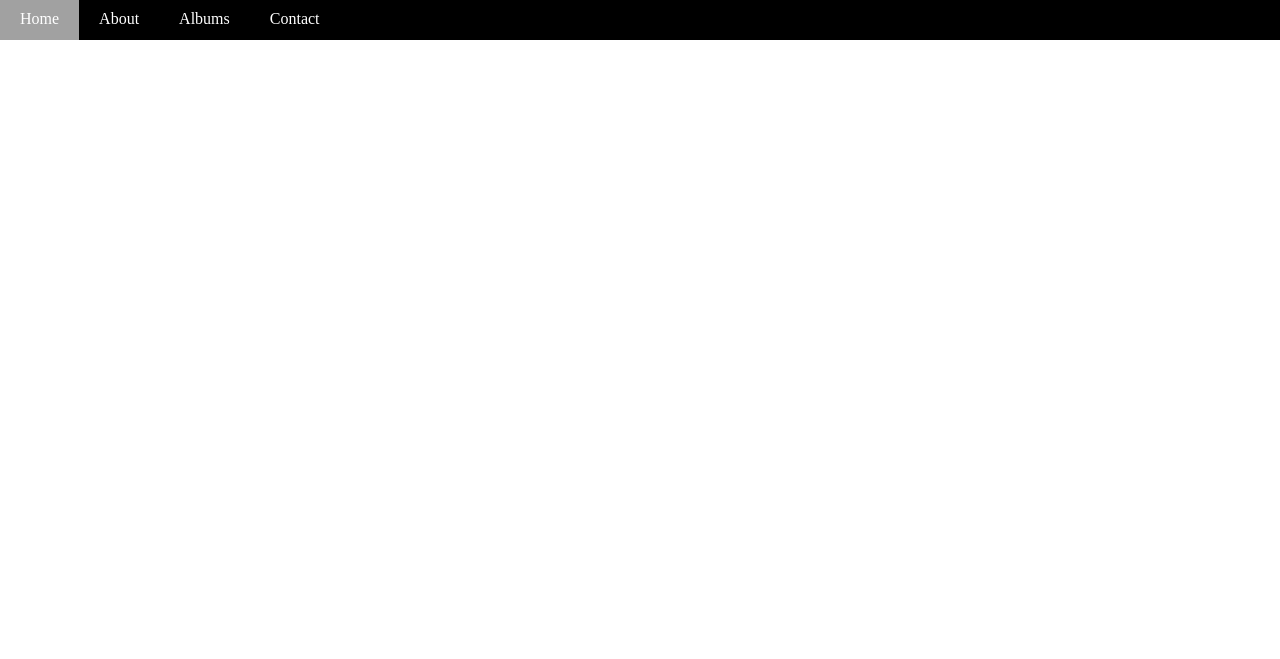
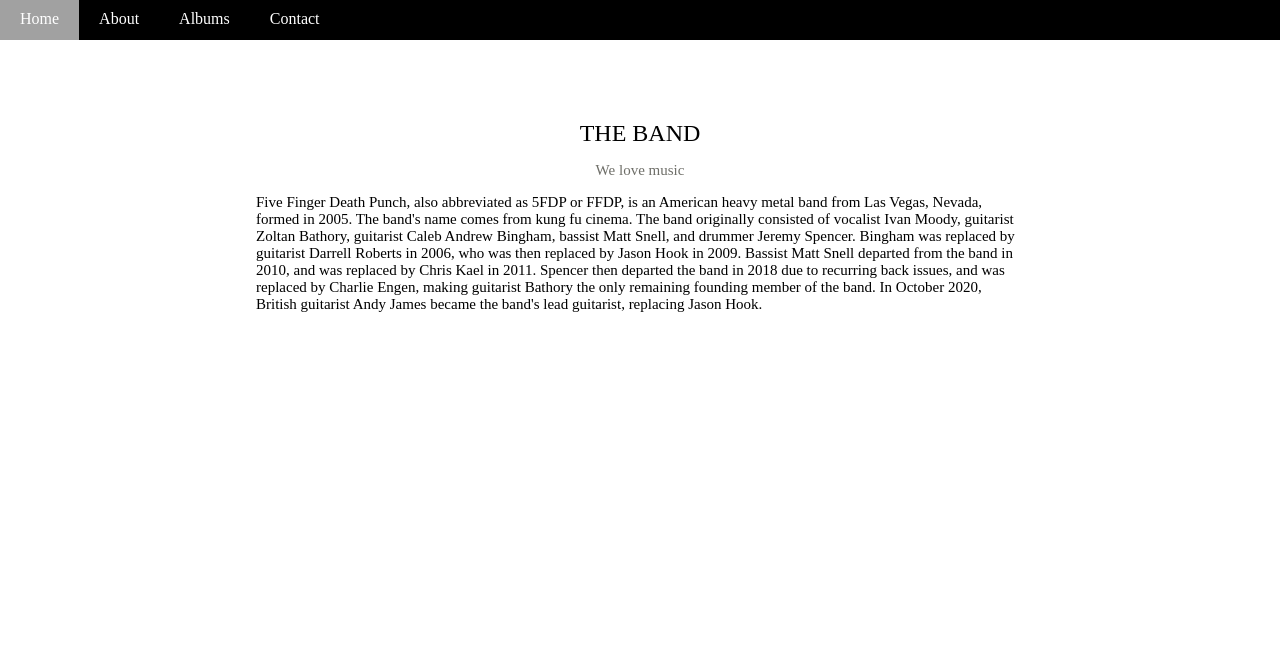
Before and after one commit to LiziEdgecom/php-html, a PHP site: page /About.html in a window 1280 px wide. Shown: the top 659 px of the page. Run offline with PHP 8.4, Linux system fonts and the light colour scheme.

Commit message:
added about and work on albums

```diff
--- a/src/About.html
+++ b/src/About.html
@@ -5,6 +5,8 @@
     <meta charset="UTF-8">
     <title>About he Band</title>
     <link href="Styles/layout.css" rel="stylesheet" />
+    <link href="Styles/About_layout.css" rel="stylesheet" />
+
 </head>
 <body>
 <div class="navigationBar">
@@ -24,5 +26,18 @@
 
     </ul>
 </div>
+<div class="header">
+    <h2>The band</h2>
+    <p>We love music</p>
+    <div class="text-band">
+    <p class="subtitle">Five Finger Death Punch, also abbreviated as 5FDP or FFDP, is an American heavy metal band from Las Vegas, Nevada, formed in 2005. The band's name comes from kung fu cinema.
+        The band originally consisted of vocalist Ivan Moody, guitarist Zoltan Bathory, guitarist Caleb Andrew Bingham, bassist Matt Snell, and drummer Jeremy Spencer.
+        Bingham was replaced by guitarist Darrell Roberts in 2006, who was then replaced by Jason Hook in 2009.
+        Bassist Matt Snell departed from the band in 2010, and was replaced by Chris Kael in 2011.
+        Spencer then departed the band in 2018 due to recurring back issues, and was replaced by Charlie Engen, making guitarist Bathory the only remaining founding member of the band.
+        In October 2020, British guitarist Andy James became the band's lead guitarist, replacing Jason Hook. </p>
+</div>
+</div>
+
 </body>
 </html>
--- /dev/null
+++ b/src/Styles/About_layout.css
@@ -0,0 +1,28 @@
+.header{
+    width: 100vw;
+    height: 540px;
+    background-color: white;
+}
+
+.header p{
+    color: #6e6e68;
+    text-align: center;
+    font-size: 15px;
+    font-weight: 200;
+    margin-top: 15px;
+    margin-bottom: 15px;
+}
+.header h2{
+    color: black;
+    text-transform: uppercase;
+    text-align: center;
+    font-weight: 200;
+    margin-top: 80px;
+}
+
+.text-band p.subtitle {
+    color: black;
+    text-align: left;
+    margin-left: 20vw;
+    margin-right: 20vw;
+}
--- a/src/Styles/layout.css
+++ b/src/Styles/layout.css
@@ -39,21 +39,10 @@ html * {
 }
 
 .banner{
+
     position:relative;
     width: 100vw;
     height: auto;
-}
-.banner-text-min p {
-    font-family: Calibri, serif;
-    font-size:20px;
-}
-.banner .banner-text-min{
-    color: #fff8f9;
-    top: 43vw;
-    width: 100%;
-    text-align: center;
-    position: fixed;
-    z-index: 101;
 }
 
 .banner .banner-text{
@@ -61,19 +50,24 @@ html * {
     top: 40vw;
     width: 100%;
     text-align: center;
-    position: fixed;
+    position: relative;
     z-index: 101;
-}
-.banner-text p{
+    margin-bottom: 20px}
+
+.banner .banner-text p.banner-text-min{
+    margin-top: 20px;
     font-family: Calibri, serif;
-    font-size: 60px;
+    font-size: 100px;
+    position: relative;
 }
 
 .banner img {
-width: 100vw;
+    width: 100vw;
     height: auto;
     margin: auto;
     min-width: 50%;
     min-height: 50%;
     z-index: 100;
 }
+
+body{   }
```
Also changed, not shown: src/Albums.html (+17 -0 lines), src/index.html (+4 -3 lines), src/Images/5fdp_justice.jpg (added), src/Images/cover_wita.jpg (added), src/Images/cover_wsoh.jpg (added), src/Styles/albums.css (added).
